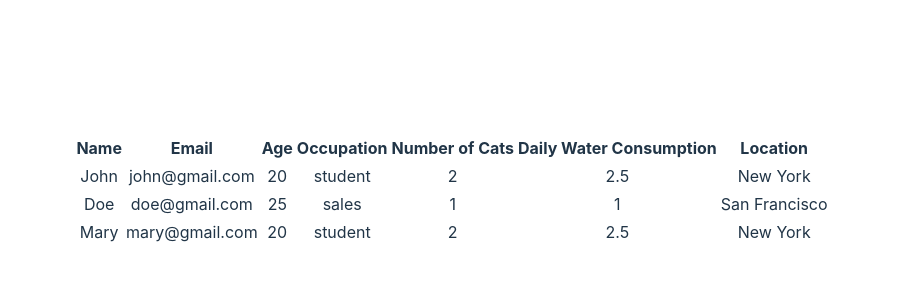
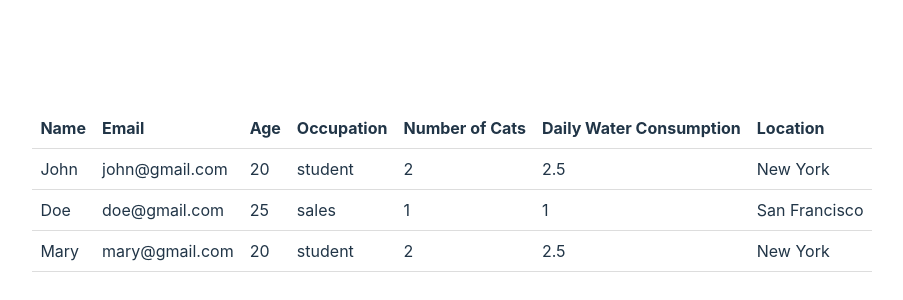
Before and after one commit to lushiyun/novi-table, a React (Vite) app: page / in a window 1280 px wide. Shown: the part 210-510 px from the top of the page, without its empty margins (188-1091 px from the left). Built offline with nearby package versions, Linux system fonts and the light colour scheme.

Commit message:
Complete styling and transitions

```diff
--- a/src/App.tsx
+++ b/src/App.tsx
@@ -15,7 +15,7 @@ function App() {
 
 	return (
 		<div className="App">
-			<Table onRowClick={handleRowClick} />
+			<Table onRowClick={handleRowClick} isSidebarOpen={isOpen} />
 
 			<Sidebar
 				id={selectedId as string}
--- a/src/components/Sidebar/Sidebar.tsx
+++ b/src/components/Sidebar/Sidebar.tsx
@@ -34,7 +34,7 @@ const Sidebar: React.FC<{
 	const additionalInfo = additionalInfos.find((info) => info.id === id);
 
 	return (
-		<aside className={`${styles.sidebar} ${isOpen && styles.open}`}>
+		<aside className={`${styles.sidebar} ${isOpen ? styles.open : ''}`}>
 			{additionalInfo ? (
 				<>
 					<h2>Additional Info</h2>
--- a/src/components/Sidebar/sidebar.module.css
+++ b/src/components/Sidebar/sidebar.module.css
@@ -6,7 +6,7 @@ button {
 	position: absolute;
 	top: 0;
 	left: 0;
-	width: 250px;
+	width: var(--sidebar-width);
 	height: 100%;
 	background-color: black;
 	color: white;
--- a/src/components/Table/Table.tsx
+++ b/src/components/Table/Table.tsx
@@ -26,7 +26,7 @@ const Table: React.FC<{
 	return (
 		<table
 			className={`${styles.table} ${
-				isSidebarOpen && styles['location-hidden']
+				isSidebarOpen ? styles['location-hidden'] : ''
 			}`}
 		>
 			<thead className={styles.head}>
--- a/src/components/Table/table.module.css
+++ b/src/components/Table/table.module.css
@@ -0,0 +1,28 @@
+.table {
+	width: 100%;
+	border-collapse: collapse;
+	transition: transform 0.3s ease-in-out;
+}
+
+.table.location-hidden th:last-child,
+.table.location-hidden td:last-child {
+	display: none;
+}
+
+.table.location-hidden {
+	transform: translateX(var(--sidebar-width));
+}
+
+th, td {
+	padding: 8px;
+	text-align: left;
+	border-bottom: 1px solid #ddd;
+}
+
+.body tr {
+	cursor: pointer;
+}
+
+.body tr:hover {
+	background-color: plum;
+}
--- a/src/index.css
+++ b/src/index.css
@@ -13,6 +13,8 @@
 	-webkit-font-smoothing: antialiased;
 	-moz-osx-font-smoothing: grayscale;
 	-webkit-text-size-adjust: 100%;
+
+	--sidebar-width: 250px;
 }
 
 a {
```
Lines whose indentation alone changed are shown as unchanged.
